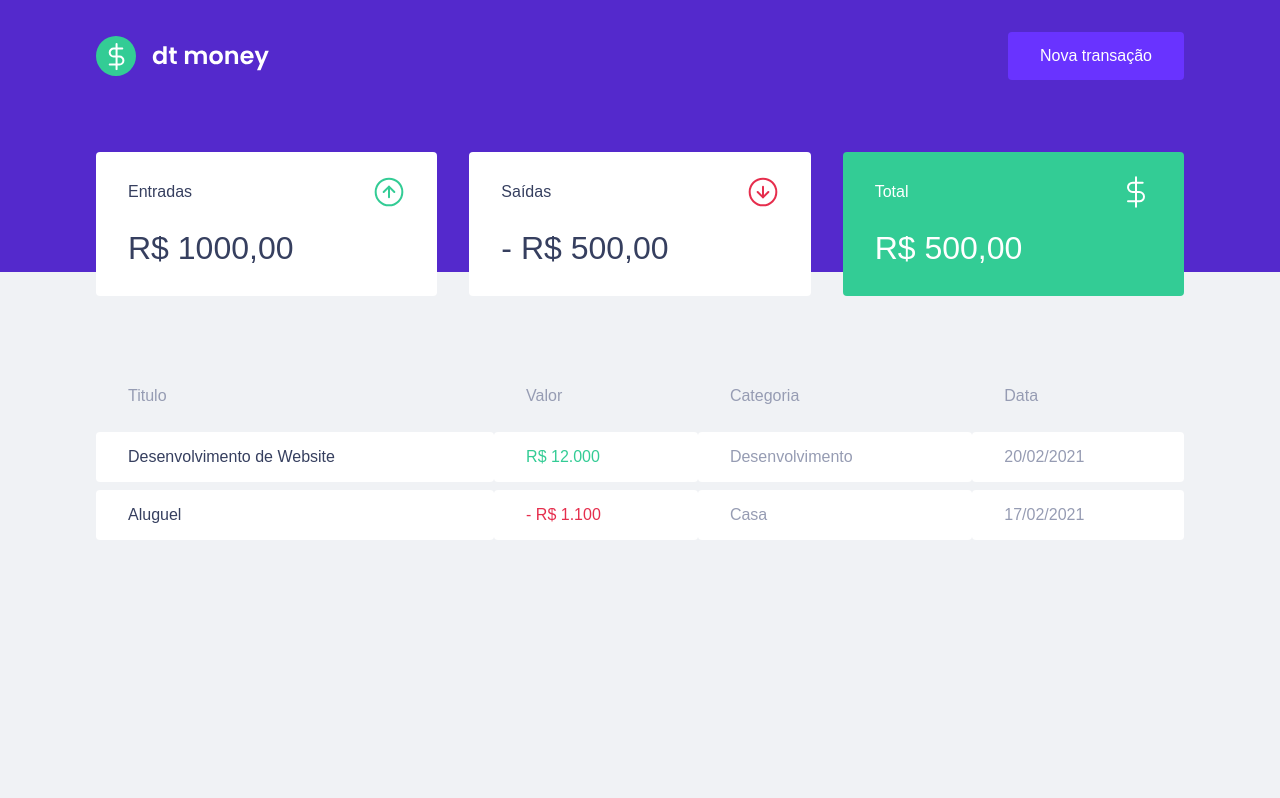
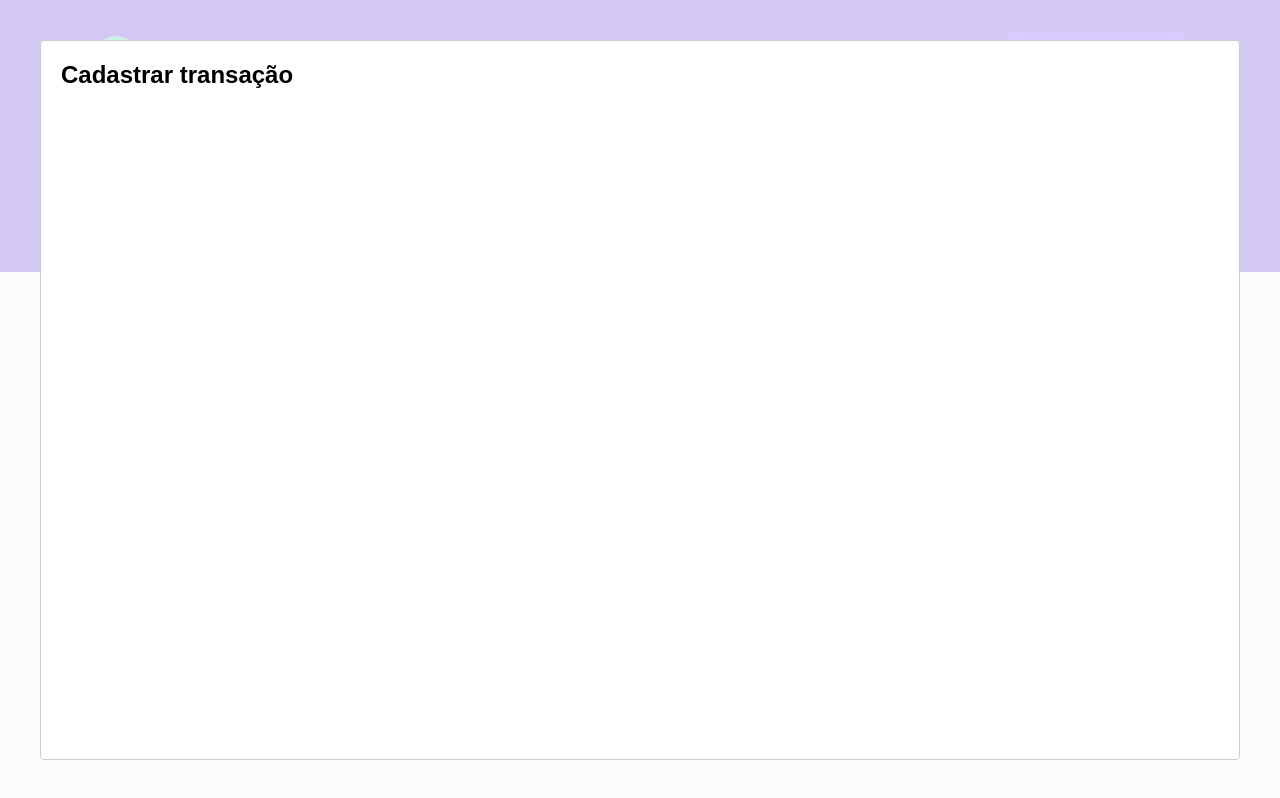
Before and after one commit to welingtonfmj/dtmoney, a React (Create React App) app: page / in a window 1280 px wide. Both pictures are taken after a click on the button "Nova transação". Built offline with nearby package versions, Linux system fonts and the light colour scheme; no server answers; the HTML template or start-up script is replaced by a standard one; what miragejs would draw is missing.

Commit message:
Adição do modal de nova transação

```diff
--- a/package.json
+++ b/package.json
@@ -7,6 +7,7 @@
     "miragejs": "^0.1.41",
     "react": "^17.0.1",
     "react-dom": "^17.0.1",
+    "react-modal": "^3.12.1",
     "react-scripts": "4.0.3",
     "styled-components": "^5.2.1",
     "web-vitals": "^1.0.1"
@@ -19,6 +20,7 @@
     "@types/node": "^12.0.0",
     "@types/react": "^17.0.0",
     "@types/react-dom": "^17.0.0",
+    "@types/react-modal": "^3.12.0",
     "@types/styled-components": "^5.1.9",
     "typescript": "^4.1.2"
   },
--- a/src/App.tsx
+++ b/src/App.tsx
@@ -1,13 +1,37 @@
-import React from "react";
+import React, { useState } from "react";
+import Modal from "react-modal";
 import { Dashboard } from "./components/Dashboard";
 import { Header } from "./components/Header";
+
 import { GlobalStyle } from "./styles/global";
 
+Modal.setAppElement("#root");
+
 export function App() {
+  const [isNewTransactionModalOpen, setIsNewTransactionModalOpen] = useState(
+    false
+  );
+
+  function handleOpenNewTransactionModal() {
+    setIsNewTransactionModalOpen(true);
+  }
+
+  function handleCloseNewTransactionModal() {
+    setIsNewTransactionModalOpen(false);
+  }
   return (
     <>
-      <Header />
+      <Header onOpenNewTransactionModal={handleOpenNewTransactionModal} />
+
       <Dashboard />
+
+      <Modal
+        isOpen={isNewTransactionModalOpen}
+        onRequestClose={handleCloseNewTransactionModal}
+      >
+        <h2>Cadastrar transação</h2>
+      </Modal>
+
       <GlobalStyle />
     </>
   );
--- a/src/components/Header/index.tsx
+++ b/src/components/Header/index.tsx
@@ -1,12 +1,18 @@
 import logoImg from "../../assets/logo.svg";
 import { Container, Content } from "./styles";
 
-export function Header() {
+interface HeaderProps {
+  onOpenNewTransactionModal: () => void;
+}
+
+export function Header({ onOpenNewTransactionModal }: HeaderProps) {
   return (
     <Container>
       <Content>
         <img src={logoImg} alt="dt money" />
-        <button type="button">Nova transação</button>
+        <button type="button" onClick={onOpenNewTransactionModal}>
+          Nova transação
+        </button>
       </Content>
     </Container>
   );
```
Also changed, not shown: 1 other file (tests, documents, lock files or other folders).
